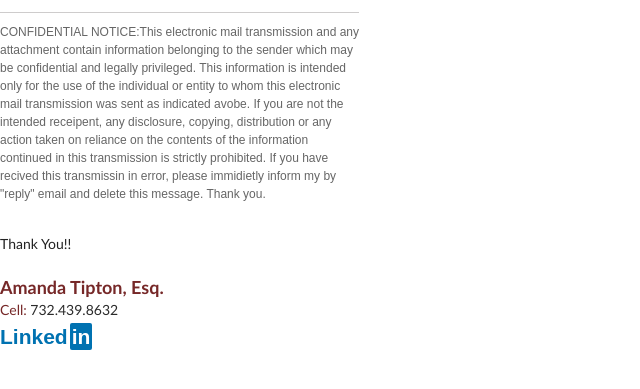
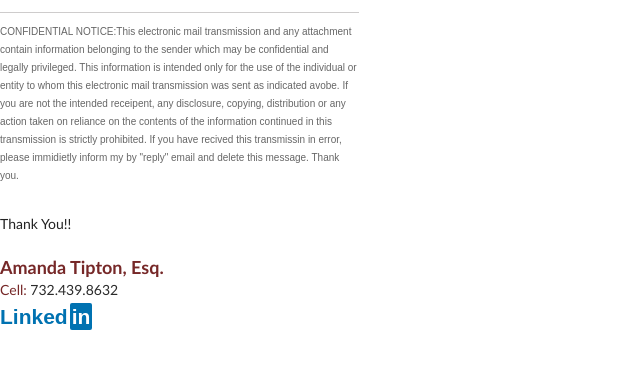
Before and after one commit to islam-anisul/emailsig-blakekonkol, a plain HTML site: page index.html in a window 1280 px wide. Shown: the part 281-670 px from the top of the page, without its empty margins (0-640 px from the left). Drawn offline with Linux system fonts and the light colour scheme.

Commit message:
Update index.html

```diff
--- a/index.html
+++ b/index.html
@@ -184,7 +184,7 @@
                                 </td>
                             </tr>
                             <tr>
-                                <td style="border-collapse: collapse; line-height: 18px; padding-right: 1px;font-size: 12px;">
+                                <td style="border-collapse: collapse; line-height: 18px; padding-right: 1px;font-size: 10px;">
                                     <p style="font-family:'Arial',sans-serif;margin-top: 15px; padding-top: 10px;border-top: 1px solid #cecccc;color: #666666;">
                                         <span style="font-weight: 500;">CONFIDENTIAL NOTICE:</span>This electronic mail transmission and any
                                         attachment contain information belonging to the sender which may be confidential
```
